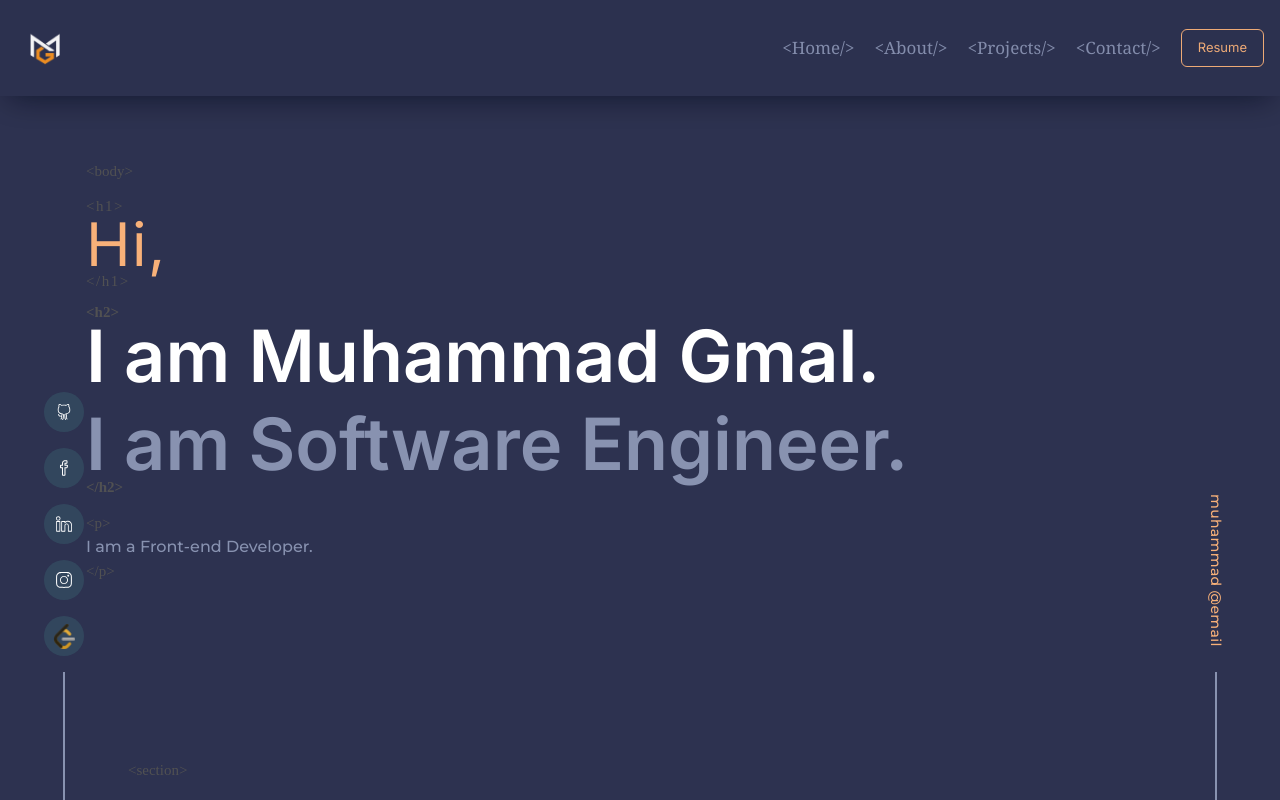
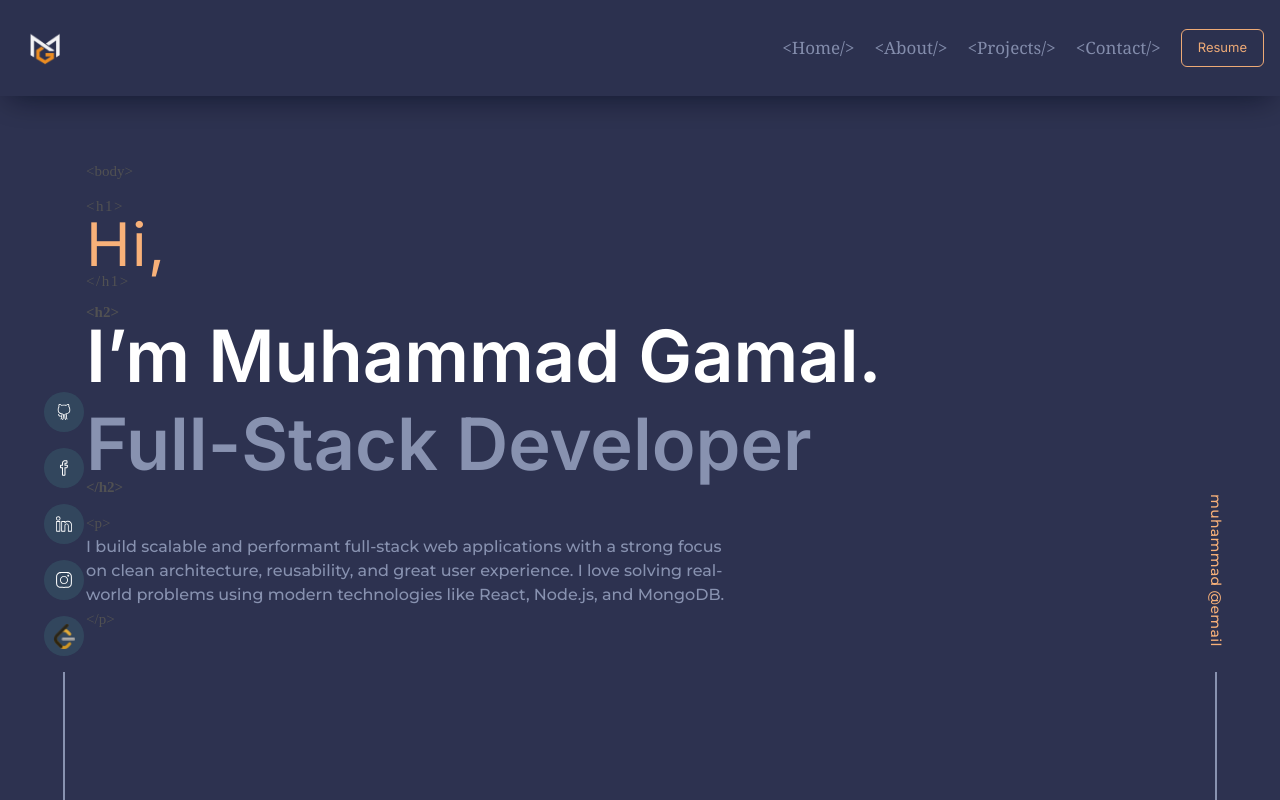
Before and after one commit to muhammadgmalezzat/MG-Portfolio, a Next.js app: page / in a window 1280 px wide. Built offline with nearby package versions, Linux system fonts and the light colour scheme; a web font is replaced by a local one.

Commit message:
update about section

```diff
--- a/components/AboutSection/About.js
+++ b/components/AboutSection/About.js
@@ -1,32 +1,38 @@
 import Image from "next/image";
-import SectionTitle from "../SectionTitle"
-import styles from '../Styles.module.css'
-import { RxOpenInNewWindow } from 'react-icons/rx'
+import SectionTitle from "../SectionTitle";
+import styles from "../Styles.module.css";
+import { RxOpenInNewWindow } from "react-icons/rx";
 import SkillIcon from "./skillIcon";
 const About = () => {
   return (
-        <section id="About"
+    <section
+      id="About"
       className={`max-w-containerSmall mx-auto py-10 lgl:py-32 flex flex-col gap-8 ${styles.bsec} ${styles.asec}`}
     >
-            <SectionTitle title={"About Me"} titlenumber={.01 }/>
-            <div
-                className="flex flex-col lgl:flex-row gap-16"
-            >
-                <div
-                    className="w-full lgl:w-2/3 text-base text-textDark font-medium flex flex-col gap-4"
-                >
+      <SectionTitle title={"About Me"} titlenumber={0.01} />
+      <div className="flex flex-col lgl:flex-row gap-16">
+        <div className="w-full lgl:w-2/3 text-base text-textDark font-medium flex flex-col gap-4">
           <p className={`${styles.bp}  ${styles.ap}  flex-col flex`}>
-                        I’m a Front-End Developer with over a year of experience building responsive, user-friendly web applications. I specialize in React, Next.js, Redux, Tailwind CSS, Firebase, and MUI.
-                        <br /> <br />Additionally, I have experience using Node JS and Mongo DB to develop Fullstack websites.I have also worked collaboratively with other developers to develop web applications that meet client requirements and user needs.
-
-                        <br/><br/>
-                        I have a strong interest in problem-solving, data structures, and algorithms, and regularly solve problems on LeetCode to sharpen my skills. I focus on creating fast, scalable, and SEO-friendly applications, while delivering clean, maintainable code.
-                        <br/>
+            I'm a Full-Stack Developer with over a year of hands-on experience
+            building scalable web applications using the MERN stack.
+            <br />
+            <br />
+            I specialize in building frontend experiences with React and
+            TypeScript, and I’m equally confident handling backend APIs using
+            Node.js, Express, and MongoDB.
+            <br />
+            <br />
+            I have a strong foundation in computer engineering, data structures,
+            and authentication systems. Passionate about clean code, solving
+            real-world problems, and always eager to learn and grow in
+            high-impact engineering environments.
+            <br />
           </p>
           <a href="https://mg-blog-sigma.vercel.app/" target="_blank">
-                        <button className={`w-52 h-14 text-sm border border-textGreen rounded-md text-textGreen tracking-wide hover:bg-hoverColor duration-300 ${styles.button}`} >Check out my Blog
-
-
+            <button
+              className={`w-52 h-14 text-sm border border-textGreen rounded-md text-textGreen tracking-wide hover:bg-hoverColor duration-300 ${styles.button}`}
+            >
+              Check out my Blog
             </button>
           </a>
         </div>
@@ -45,19 +51,27 @@ const About = () => {
         </div>
       </div>
       <div>
-
-                <div
-                >
-                    <h3
-                        className={styles.skillstitle}
-                    >Skills</h3>
         <div>
-                        <SkillIcon/>
+          <h3 className={styles.skillstitle}>Skills</h3>
+          <div>
+            <SkillIcon />
           </div>
         </div>
       </div>
+      <div className="mt-12">
+        <h3 className={styles.skillstitle}>Certifications</h3>
+        <ul className="list-disc list-inside space-y-2 text-textDark text-base pl-4 mt-4">
+          <li>CS50 – Harvard University</li>
+          <li>React Development Nanodegree – Udacity</li>
+          <li>Advanced Full-Stack Web Development – Udacity</li>
+          <li>Node.js: The Complete Guide – Udemy</li>
+          <li>
+            Master the Coding Interview: Data Structures & Algorithms – Udemy
+          </li>
+        </ul>
+      </div>
     </section>
-    )
+  );
 };
 
 export default About;
--- a/components/Banner.js
+++ b/components/Banner.js
@@ -1,5 +1,6 @@
+"use client";
 import { motion } from "framer-motion";
-import styles from './Styles.module.css'
+import styles from "./Styles.module.css";
 
 const Banner = () => {
   return (
@@ -7,40 +8,45 @@ const Banner = () => {
       id="Home"
       className={`max-w-contentContainer mx-auto py-5 mdl:py-12 flex flex-col gap-4 lgl:gap-4 mdl:px-5 xl:px-4 ${styles.bbody}`}
     >
-
+      {/* Greeting */}
       <motion.h3
-                initial={{y:10, opacity: 0 }}
-                animate={{y:0, opacity: 1 }}
-                transition={{duration: .5,delay:.6 }}
-                className={`text-4xl lgl:text-6xl font-titleFont tracking-wide text-textGreen flex flex-col  ${styles.bh1} ${styles.ah1}`}>
+        initial={{ y: 10, opacity: 0 }}
+        animate={{ y: 0, opacity: 1 }}
+        transition={{ duration: 0.5, delay: 0.6 }}
+        className={`text-4xl lgl:text-6xl font-titleFont tracking-wide text-textGreen flex flex-col ${styles.bh1} ${styles.ah1}`}
+      >
         Hi,
       </motion.h3>
 
-
+      {/* Name and Role */}
       <motion.h1
-                initial={{y:10, opacity: 0 }}
-                animate={{y:0, opacity: 1 }}
-                transition={{ duration: .5, delay: .8 }}
+        initial={{ y: 10, opacity: 0 }}
+        animate={{ y: 0, opacity: 1 }}
+        transition={{ duration: 0.5, delay: 0.8 }}
         className={`text-4xl mdl:text-6xl lgl:text-7xl font-titleFont font-semibold flex flex-col ${styles.bh2} ${styles.ah2}`}
       >
-                I am Muhammad Gmal.
+        I’m Muhammad Gamal.
         <span className="text-textDark mt-2 lgl:mt-4">
-                    I am Software Engineer.
+          Full-Stack Developer
         </span>
       </motion.h1>
+
+      {/* Summary */}
       <motion.p
-                initial={{y:10, opacity: 0 }}
-                animate={{y:0, opacity: 1 }}
-                transition={{ duration: .5, delay: .8 }}
-                className={`text-base md:max-w-[650px] text-textDark font-medium flex flex-col ${styles.bp} ${styles.ap}`}>
-                {" "}
-                I am a Front-end Developer.
-                {" "}
-
+        initial={{ y: 10, opacity: 0 }}
+        animate={{ y: 0, opacity: 1 }}
+        transition={{ duration: 0.5, delay: 1 }}
+        className={`text-base md:max-w-[650px] text-textDark font-medium flex flex-col ${styles.bp} ${styles.ap}`}
+      >
+        I build scalable and performant full-stack web applications with a
+        strong focus on clean architecture, reusability, and great user
+        experience. I love solving real-world problems using modern technologies
+        like React, Node.js, and MongoDB.
       </motion.p>
 
+
     </section>
-    )
+  );
 };
 
-export default Banner
+export default Banner;
```
Lines whose indentation alone changed are shown as unchanged.
